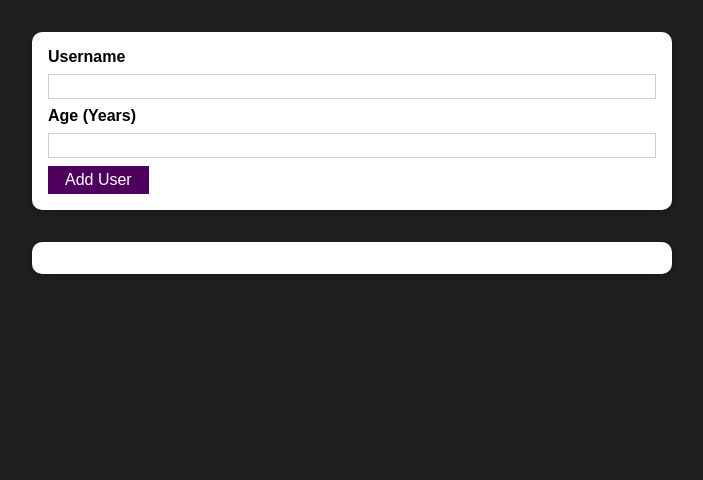
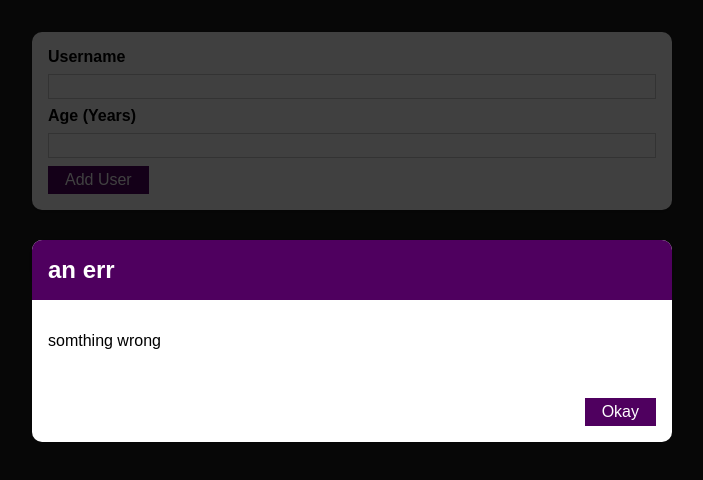
Before and after one commit to ak1484/Complete-React-Project-udemyP, a React (Create React App) app: page / in a window 1280 px wide. Shown: the top 480 px of the page, without its empty margins (288-991 px from the left). Built offline with nearby package versions, Linux system fonts and the light colour scheme.

Commit message:
Adding The "ErrorModal" Component

```diff
--- /dev/null
+++ b/src/components/UI/ErrorModel.js
@@ -0,0 +1,23 @@
+import React from "react";
+import Button from "./Button";
+import Card from "./Card";
+import classes from "./ErrorModel.module.css";
+const ErrorModel = (props) => {
+  return (
+    <div>
+      <div className={classes.backdrop} />
+      <Card className={classes.modal}>
+        <header className={classes.header}>
+          <h2>{props.title}</h2>
+        </header>
+        <div className={classes.content}>
+          <p>{props.message}</p>
+        </div>
+        <footer className={classes.actions}>
+          <Button>Okay</Button>
+        </footer>
+      </Card>
+    </div>
+  );
+};
+export default ErrorModel;
--- /dev/null
+++ b/src/components/UI/ErrorModel.module.css
@@ -0,0 +1,45 @@
+.backdrop {
+    position: fixed;
+    top: 0;
+    left: 0;
+    width: 100%;
+    height: 100vh;
+    z-index: 10;
+    background: rgba(0, 0, 0, 0.75);
+  }
+
+  .modal {
+    position: fixed;
+    top: 30vh;
+    left: 10%;
+    width: 80%;
+    z-index: 100;
+    overflow: hidden;
+  }
+
+  .header {
+    background: #4f005f;
+    padding: 1rem;
+  }
+
+  .header h2 {
+    margin: 0;
+    color: white;
+  }
+
+  .content {
+    padding: 1rem;
+  }
+
+  .actions {
+    padding: 1rem;
+    display: flex;
+    justify-content: flex-end;
+  }
+
+  @media (min-width: 768px) {
+    .modal {
+      left: calc(50% - 20rem);
+      width: 40rem;
+    }
+  }
--- a/src/components/Users/AddUser.js
+++ b/src/components/Users/AddUser.js
@@ -2,6 +2,7 @@
 import Card from "../UI/Card";
 import classes from "./AddUser.module.css";
 import Button from "../UI/Button";
+import ErrorModel from "../UI/ErrorModel";
 const AddUser = (props) => {
   const [enteredUsername, setEnteredUsername] = useState("");
   const [enteredAge, setEnteredAge] = useState("");
@@ -24,6 +25,8 @@
     setEnteredAge(e.target.value);
   };
   return (
+    <div>
+      <ErrorModel title="an err" message="somthing wrong"></ErrorModel>
       <Card className={classes.input}>
         <form onSubmit={addUserHandler}>
           <label htmlFor="username">Username</label>
@@ -43,6 +46,7 @@
           <Button type="submit">Add User</Button>
         </form>
       </Card>
+    </div>
   );
 };
 export default AddUser;
```
Lines whose indentation alone changed are shown as unchanged.
